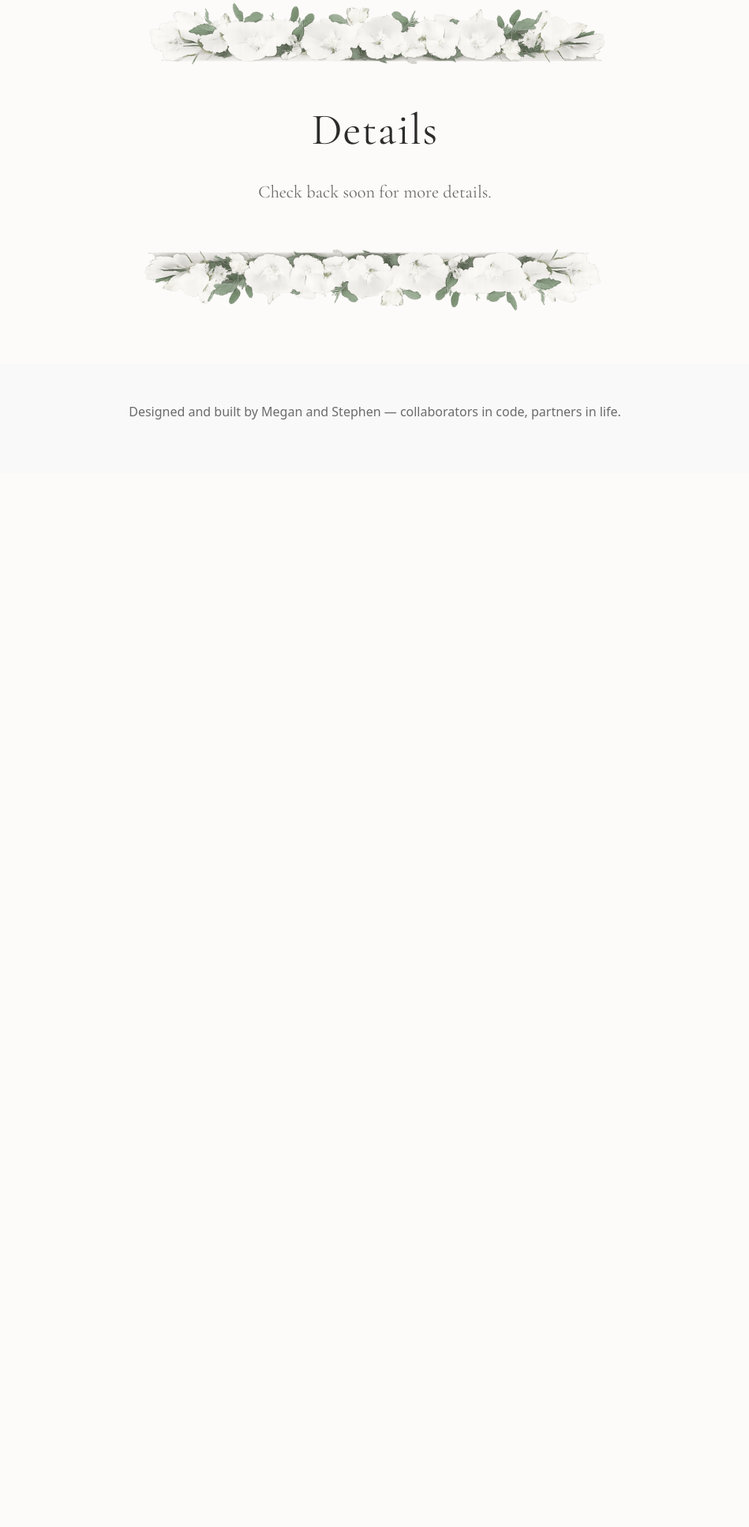
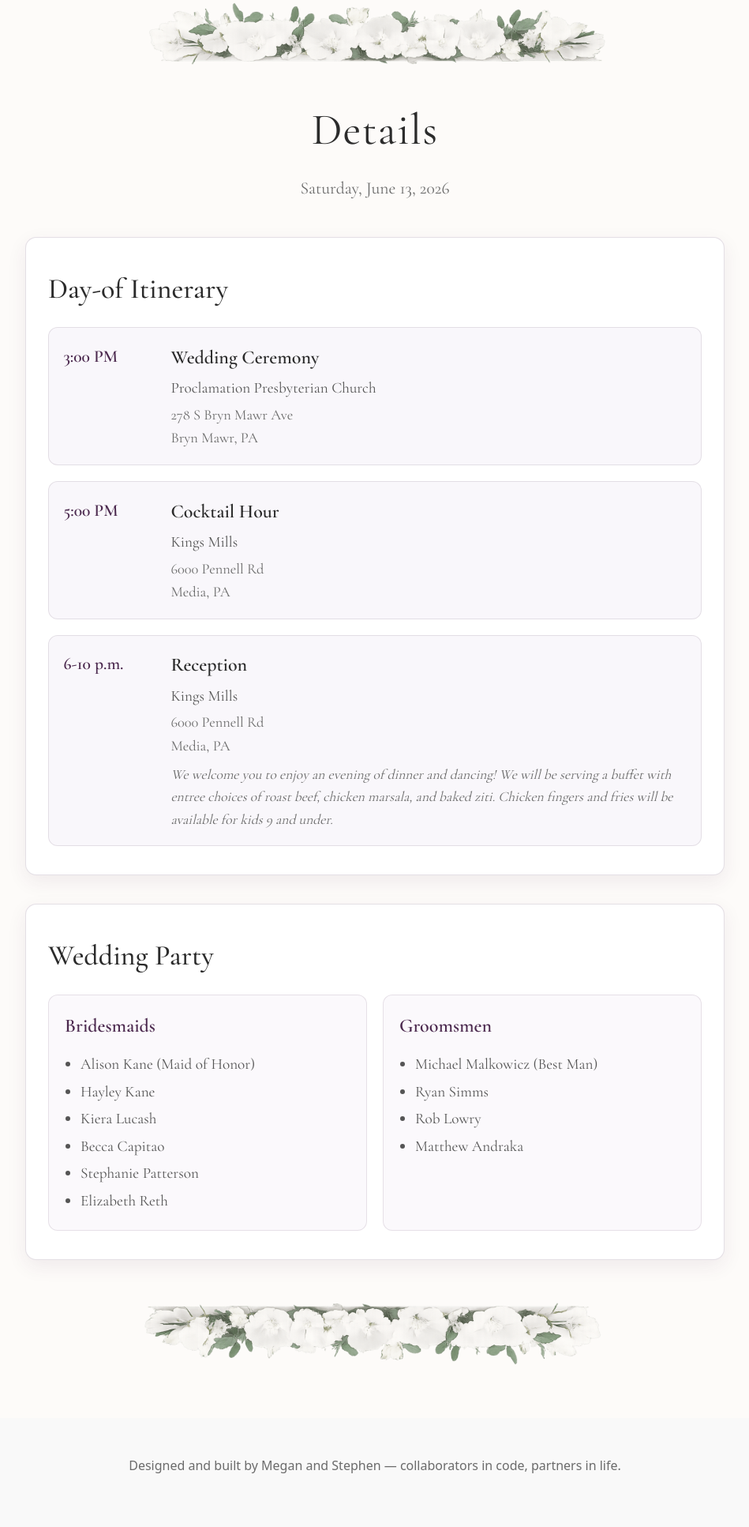
Before and after one commit to mkane968/wedding-website, a Django app: page /details/ in a window 1280 px wide. Shown: the part 177-2110 px from the top of the page at 79% size, without its empty margins (165-1114 px from the left). Before the commit the page ends 708 px from the top, so only its background shows below. Run offline with Django 5.2, Linux system fonts and the light colour scheme.

Commit message:
Update details and travel pages
Add new Details and Travel templates, refresh registry labels, and keep chapel seating limited to recent RSVPs to avoid clutter.

Made-with: Cursor

```diff
--- a/celebration/views.py
+++ b/celebration/views.py
@@ -344,13 +344,21 @@ def avatar_customization_view(request, rsvp_id):
 def chapel_view(request):
     """Chapel page - displays interactive 3D seating chart."""
     # Get only the 30 most recent RSVPs
-    attending_rsvps = RSVP.objects.filter(attending=True).select_related("guest").order_by("-created_at")[:30]
+    attending_rsvps = (
+        RSVP.objects.filter(attending=True)
+        .select_related("guest")
+        .order_by("-created_at")[:30]
+    )
 
     # Build seating chart from RSVPs
-    seating = build_seating_chart(attending_rsvps)
+    seating = build_seating_chart(
+        attending_rsvps,
+        max_seats=30,
+        max_seats_per_rsvp=1,
+    )
 
     # Count attendees
-    attendee_count = sum(rsvp.party_size for rsvp in attending_rsvps)
+    attendee_count = len(seating)
 
     # Get current user's RSVP ID from URL parameter or use most recent
     current_rsvp_id = request.GET.get('rsvp_id')
@@ -391,23 +399,67 @@ def registry_view(request):
         {"amazon_registry_url": amazon_registry_url},
     )
 
-
 def details_view(request):
-    """Details page - coming soon placeholder."""
-    return render(
-        request,
-        "celebration/coming_soon.html",
-        {"page_title": "Details"},
-    )
+    itinerary = [
+        {
+            "time": "3:00 PM",
+            "title": "Wedding Ceremony",
+            "location": "Proclamation Presbyterian Church",
+            "address_lines": ["278 S Bryn Mawr Ave", "Bryn Mawr, PA"],
+        },
+        {
+            "time": "5:00 PM",
+            "title": "Cocktail Hour",
+            "location": "Kings Mills",
+            "address_lines": ["6000 Pennell Rd", "Media, PA"],
+        },
+        {
+            "time": "6-10 p.m.",
+            "title": "Reception",
+            "location": "Kings Mills",
+            "address_lines": ["6000 Pennell Rd", "Media, PA"],
+            "note": (
+                "We welcome you to enjoy an evening of dinner and dancing! We will be serving a buffet "
+                "with entree choices of roast beef, chicken marsala, and baked ziti. Chicken fingers and "
+                "fries will be available for kids 9 and under."
+            ),
+        },
+    ]
+    wedding_party = {
+        "brides_side": [
+            "Alison Kane (Maid of Honor)",
+            "Hayley Kane",
+            "Kiera Lucash",
+            "Becca Capitao",
+            "Stephanie Patterson",
+            "Elizabeth Reth",
+        ],
+        "grooms_side": [
+            "Michael Malkowicz (Best Man)",
+            "Ryan Simms",
+            "Rob Lowry",
+            "Matthew Andraka",
+        ],
+    }
+    context = {
+        "date_label": "Saturday, June 13, 2026",
+        "itinerary": itinerary,
+        "wedding_party": wedding_party,
+    }
+    return render(request, "celebration/details.html", context)
 
 
 def travel_view(request):
-    """Travel page - coming soon placeholder."""
-    return render(
-        request,
-        "celebration/coming_soon.html",
-        {"page_title": "Travel"},
-    )
+    hotel_block = {
+        "name": "Hilton hotel block",
+        "booking_url": (
+            "https://www.hilton.com/en/book/reservation/rooms/?ctyhocn=PHLTSGI&arrivalDate=2026-06-12"
+            "&departureDate=2026-06-14&groupCode=KAN&room1NumAdults=1&cid=OM%2CWW%2CHILTONLINK%2CEN%2CDirectLink"
+        ),
+        "contact_phone": "5709054477",
+        "contact_phone_display": "(570) 905-4477",
+    }
+    return render(request, "celebration/travel.html", {"hotel_block": hotel_block})
 
 
 def wedding_party_view(request):
--- a/templates/celebration/dashboard.html
+++ b/templates/celebration/dashboard.html
@@ -30,7 +30,7 @@
 
 {% if meal_breakdown %}
 <div style="margin-bottom: 2rem;">
-    <h3 style="font-size: 1.2rem; margin: 0 0 0.75rem 0; color: #444;">Meal choices (attending)</h3>
+    <h3 style="font-size: 1.2rem; margin: 0 0 0.75rem 0; color: #444;">Meal Choices (Attending)</h3>
     <ul style="list-style: none; padding: 0; margin: 0; display: flex; flex-wrap: wrap; gap: 0.75rem;">
         {% for m in meal_breakdown %}
         <li style="background: #f0ebf0; padding: 0.5rem 1rem; border-radius: 8px;">{{ m.label }}: <strong>{{ m.count }}</strong></li>
--- a/templates/celebration/dashboard_login.html
+++ b/templates/celebration/dashboard_login.html
@@ -1,10 +1,10 @@
 {% extends "celebration/dashboard_base.html" %}
 
-{% block title %}Log in{% endblock %}
+{% block title %}Log In{% endblock %}
 
 {% block content %}
 <div style="max-width: 380px; margin: 4rem auto; padding: 2rem; background: #fafafa; border-radius: 12px; border: 1px solid #e8e0e8;">
-    <h2 style="font-family: 'Cormorant Garamond', Georgia, serif; font-size: 1.75rem; margin: 0 0 1.5rem 0; color: #2b2b2b;">Log in to RSVP Dashboard</h2>
+    <h2 style="font-family: 'Cormorant Garamond', Georgia, serif; font-size: 1.75rem; margin: 0 0 1.5rem 0; color: #2b2b2b;">Log In to RSVP Dashboard</h2>
     <p style="color: #666; font-size: 0.95rem; margin-bottom: 1.5rem;">Use your admin account (same as Django admin).</p>
     <form method="post" action="{% url 'dashboard-login' %}">
         {% csrf_token %}
@@ -27,7 +27,7 @@
             </ul>
         {% endif %}
         <button type="submit" style="width: 100%; padding: 0.75rem; background: #4c2a4f; color: white; border: none; border-radius: 6px; font-family: 'Cormorant Garamond', Georgia, serif; font-size: 1.1rem; cursor: pointer;">
-            Log in
+            Log In
         </button>
     </form>
 </div>
--- /dev/null
+++ b/templates/celebration/details.html
@@ -0,0 +1,77 @@
+{% extends "base.html" %}
+{% load static %}
+
+{% block content %}
+<div style="text-align: center; padding: 4rem 2rem; max-width: 950px; margin: 0 auto;">
+    <img src="{% static 'rose-border-2.png' %}" alt="Floral border" style="max-width: 600px; width: 100%; height: auto; display: block; margin: 0 auto 2rem;" />
+
+    <h1 style="font-family: 'Cormorant Garamond', Georgia, serif; font-size: 3.5rem; font-weight: 400; margin: 0 0 0.75rem 0; color: #2b2b2b; letter-spacing: 0.02em;">Details</h1>
+    <p style="font-family: 'Cormorant Garamond', Georgia, serif; font-size: 1.35rem; color: #6b6b6b; margin: 0 0 2.75rem 0; line-height: 1.6;">
+        {{ date_label }}
+    </p>
+
+    <section style="text-align: left; background: #ffffff; border: 1px solid rgba(76, 42, 79, 0.15); border-radius: 14px; padding: 2.25rem 1.75rem; box-shadow: 0 8px 24px rgba(76, 42, 79, 0.08);">
+        <h2 style="font-family: 'Cormorant Garamond', Georgia, serif; font-size: 2.25rem; font-weight: 500; margin: 0 0 1.25rem 0; color: #2b2b2b;">Day-of Itinerary</h2>
+
+        <div style="display: grid; gap: 1.25rem;">
+            {% for item in itinerary %}
+            <div style="display: grid; grid-template-columns: 120px 1fr; gap: 1rem; padding: 1.15rem 1.15rem; border: 1px solid rgba(76, 42, 79, 0.12); border-radius: 12px; background: rgba(177, 154, 203, 0.08);">
+                <div style="font-family: 'Cormorant Garamond', Georgia, serif; font-size: 1.35rem; color: #4c2a4f; font-weight: 600;">
+                    {{ item.time }}
+                </div>
+                <div>
+                    <div style="font-family: 'Cormorant Garamond', Georgia, serif; font-size: 1.5rem; color: #2b2b2b; font-weight: 600; margin-bottom: 0.25rem;">
+                        {{ item.title }}
+                    </div>
+                    <div style="font-family: 'Cormorant Garamond', Georgia, serif; font-size: 1.2rem; color: #555; margin-bottom: 0.25rem;">
+                        {{ item.location }}
+                    </div>
+                    <div style="font-family: 'Cormorant Garamond', Georgia, serif; font-size: 1.15rem; color: #6b6b6b;">
+                        {% for line in item.address_lines %}
+                            <div>{{ line }}</div>
+                        {% endfor %}
+                    </div>
+                    {% if item.note %}
+                    <p style="font-family: 'Cormorant Garamond', Georgia, serif; font-size: 1.1rem; color: #6b6b6b; margin: 0.5rem 0 0 0; line-height: 1.6; font-style: italic;">
+                        {{ item.note }}
+                    </p>
+                    {% endif %}
+                </div>
+            </div>
+            {% endfor %}
+        </div>
+    </section>
+
+    <div style="height: 2.25rem;"></div>
+
+    <section style="text-align: left; background: #ffffff; border: 1px solid rgba(76, 42, 79, 0.15); border-radius: 14px; padding: 2.25rem 1.75rem; box-shadow: 0 8px 24px rgba(76, 42, 79, 0.08);">
+        <h2 style="font-family: 'Cormorant Garamond', Georgia, serif; font-size: 2.25rem; font-weight: 500; margin: 0 0 1.25rem 0; color: #2b2b2b;">Wedding Party</h2>
+
+        <div style="display: grid; grid-template-columns: repeat(auto-fit, minmax(260px, 1fr)); gap: 1.25rem;">
+            <div style="border: 1px solid rgba(76, 42, 79, 0.12); border-radius: 12px; padding: 1.25rem 1.25rem; background: rgba(177, 154, 203, 0.06);">
+                <div style="font-family: 'Cormorant Garamond', Georgia, serif; font-size: 1.5rem; color: #4c2a4f; font-weight: 600; margin-bottom: 0.75rem;">
+                    Bridesmaids
+                </div>
+                <ul style="margin: 0; padding-left: 1.25rem; font-family: 'Cormorant Garamond', Georgia, serif; font-size: 1.2rem; color: #555; line-height: 1.8;">
+                    {% for person in wedding_party.brides_side %}
+                        <li>{{ person }}</li>
+                    {% endfor %}
+                </ul>
+            </div>
+
+            <div style="border: 1px solid rgba(76, 42, 79, 0.12); border-radius: 12px; padding: 1.25rem 1.25rem; background: rgba(177, 154, 203, 0.06);">
+                <div style="font-family: 'Cormorant Garamond', Georgia, serif; font-size: 1.5rem; color: #4c2a4f; font-weight: 600; margin-bottom: 0.75rem;">
+                    Groomsmen
+                </div>
+                <ul style="margin: 0; padding-left: 1.25rem; font-family: 'Cormorant Garamond', Georgia, serif; font-size: 1.2rem; color: #555; line-height: 1.8;">
+                    {% for person in wedding_party.grooms_side %}
+                        <li>{{ person }}</li>
+                    {% endfor %}
+                </ul>
+            </div>
+        </div>
+    </section>
+
+    <img src="{% static 'rose-border-2.png' %}" alt="Floral border" style="max-width: 600px; width: 100%; height: auto; display: block; margin: 3rem auto 0; transform: rotate(180deg);" />
+</div>
+{% endblock %}
--- a/templates/celebration/home.html
+++ b/templates/celebration/home.html
@@ -6,7 +6,7 @@
     <img src="{% static 'rose-border-2.png' %}" alt="Floral border" style="max-width: 800px; width: 100%; height: auto; display: block; margin: 0 auto 1rem;" />
     <p style="font-family: 'Cormorant'; font-size: 1.3rem; color: #6b6b6b; margin: 0 0 1rem 0; font-weight: 300; letter-spacing: 0.05em;">Saturday, June 13, 2026</p>
     <h1 style="font-family: 'Cormorant Garamond', Georgia, serif; font-size: 4rem; font-weight: 500; margin: 0; color: #2b2b2b; letter-spacing: 0.02em;">MEGAN &amp; STEPHEN</h1>
-    <span aria-disabled="true" style="display: inline-block; padding: 1rem 2rem; background: #4c2a4f; color: white; border: 2px solid #4c2a4f; border-radius: 4px; font-family: 'Cormorant Garamond', Georgia, serif; font-size: 1.2rem; margin-bottom: 2rem; text-decoration: none; opacity: 0.65; cursor: not-allowed; user-select: none;">Coming soon</span>
+    <span aria-disabled="true" style="display: inline-block; padding: 1rem 2rem; background: #4c2a4f; color: white; border: 2px solid #4c2a4f; border-radius: 4px; font-family: 'Cormorant Garamond', Georgia, serif; font-size: 1.2rem; margin-bottom: 2rem; text-decoration: none; opacity: 0.65; cursor: not-allowed; user-select: none;">Coming Soon</span>
     <img src="{% static 'couple-image.png' %}" alt="Megan and Stephen" style="max-width: 400px; width: 100%; height: auto; display: block; margin: 0 auto 1rem;" />
     <p style="font-style: italic; font-family: 'Cormorant Garamond', Georgia, serif; font-size: 1.4rem; color: #6b6b6b; margin: 0 0 2rem 0;">Please join us as we celebrate...</p>
     <div style="text-align: center;">
```
Also changed, not shown: celebration/utils.py (+11 -1 lines), templates/celebration/dashboard_base.html (+4 -4 lines), templates/celebration/registry.html (+4 -4 lines), templates/celebration/travel.html (added, +42 -0 lines).
